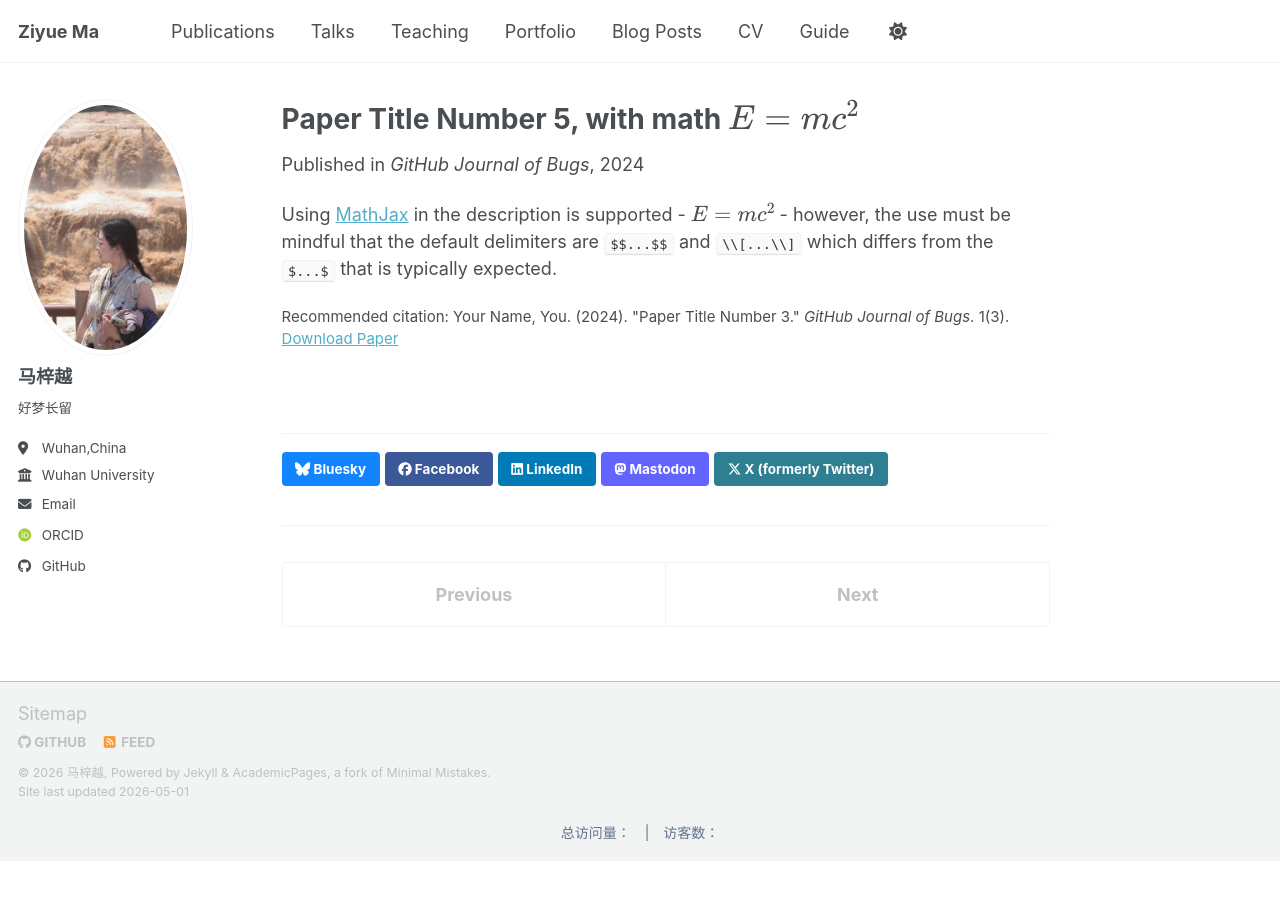
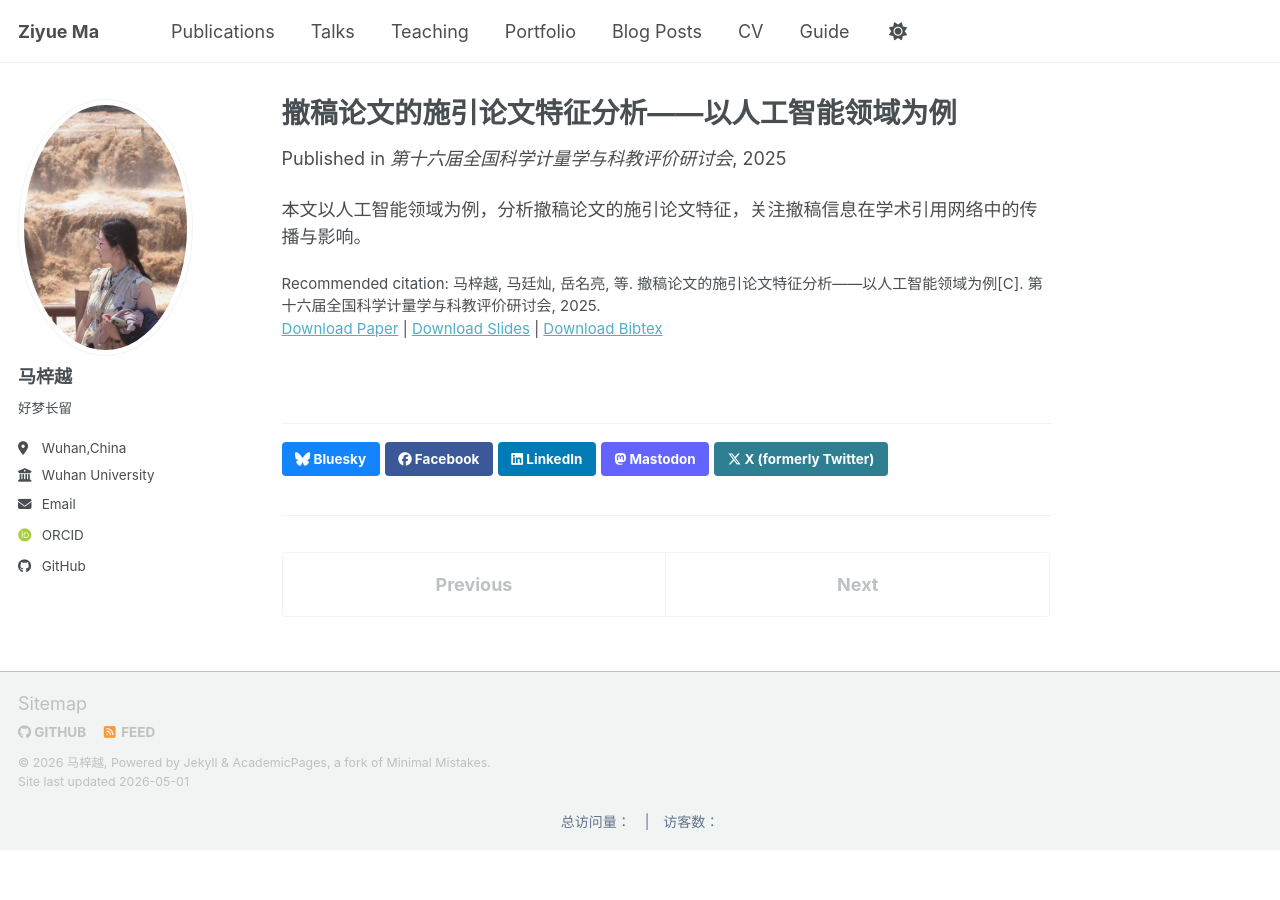
Before and after one commit to mzy167847983749328727/mzy167847983749328727.github.io, a Jekyll site: the page built from _publications/2025-06-08-paper-title-number-5.md, in a window 1280 px wide. Built offline with Jekyll 4.4.1, drawn with Linux system fonts in a browser that asks for light colours; some web fonts are replaced; a script bundle is joined from its source files by our own code; library files that are not in the unit come from our copies; comment, search, counter and statistics services are not loaded.

Commit message:
Update 2025-06-08-paper-title-number-5.md

```diff
--- a/_publications/2025-06-08-paper-title-number-5.md
+++ b/_publications/2025-06-08-paper-title-number-5.md
@@ -1,13 +1,16 @@
 ---
-title: "Paper Title Number 5, with math $$E=mc^2$$"
+title: "撤稿论文的施引论文特征分析——以人工智能领域为例"
 collection: publications
 category: conferences
-permalink: /publication/2024-02-17-paper-title-number-4
-excerpt: 'This paper is about a famous math equation, $$E=mc^2$$'
-date: 2024-02-17
-venue: 'GitHub Journal of Bugs'
-paperurl: 'https://academicpages.github.io/files/paper3.pdf'
-citation: 'Your Name, You. (2024). &quot;Paper Title Number 3.&quot; <i>GitHub Journal of Bugs</i>. 1(3).'
+permalink: /publication/2025-retraction-citing-papers-ai
+excerpt: "本文以人工智能领域为例，分析撤稿论文施引论文的特征。"
+date: 2025-01-01
+venue: "第十六届全国科学计量学与科教评价研讨会"
+slidesurl: ""
+paperurl: ""
+bibtexurl: ""
+authors: "马梓越, 马廷灿, 岳名亮"
+citation: '马梓越, 马廷灿, 岳名亮, 等. 撤稿论文的施引论文特征分析——以人工智能领域为例[C]. 第十六届全国科学计量学与科教评价研讨会, 2025.'
 ---
 
-Using [MathJax](https://www.mathjax.org/) in the description is supported - $$E=mc^2$$ - however, the use must be mindful that the default delimiters are `$$...$$` and `\\[...\\]` which differs from the `$...$` that is typically expected.
+本文以人工智能领域为例，分析撤稿论文的施引论文特征，关注撤稿信息在学术引用网络中的传播与影响。
```
